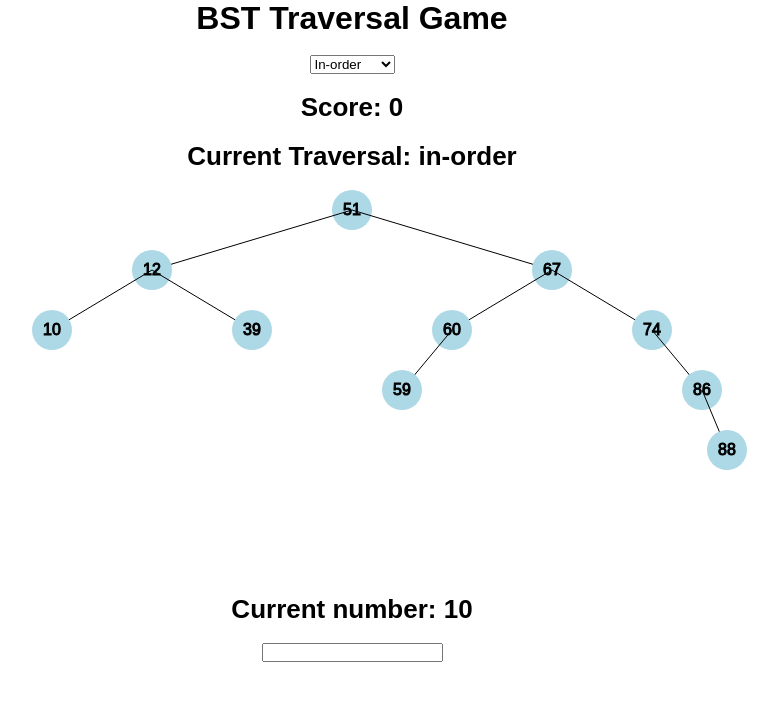
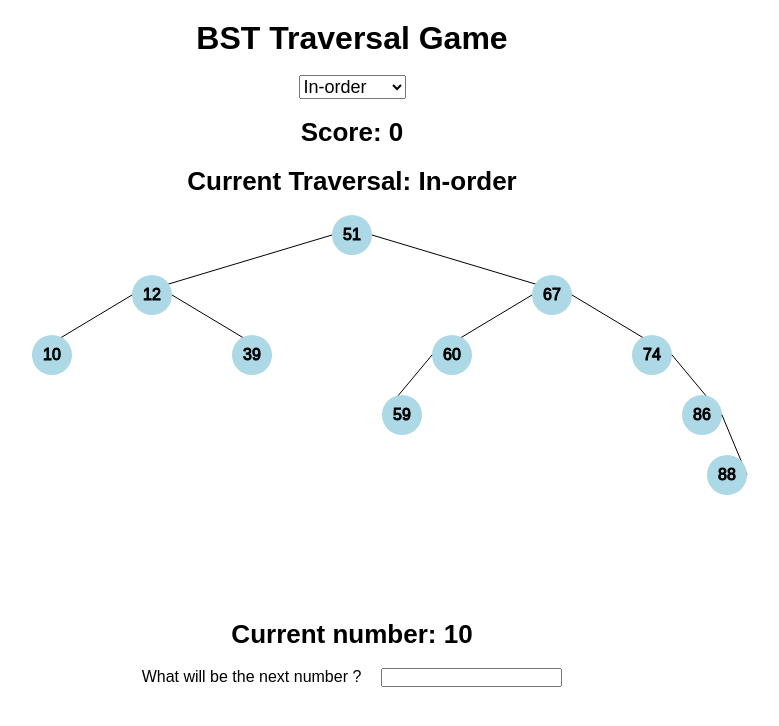
Before and after one commit to Jia2005/Algorific, a React (Create React App) app: page /bstgame in a window 1280 px wide. Shown: the top 726 px of the page, without its empty margins (288-1067 px from the left). Built offline with nearby package versions, Linux system fonts and the light colour scheme.

Commit message:
Fixed home finally

```diff
--- a/package.json
+++ b/package.json
@@ -20,6 +20,7 @@
     "react-router-dom": "^6.26.1",
     "react-scripts": "5.0.1",
     "router-dom": "^2.2.11",
+    "sweetalert": "^2.1.2",
     "sweetalert2": "^11.14.3",
     "web-vitals": "^2.1.4",
     "yup": "^1.4.0"
--- a/src/HomePage.css
+++ b/src/HomePage.css
@@ -104,7 +104,7 @@ body {
     margin: 0 10px;
   }
 
-  button {
+  .card button, .contact-us-text button {
     background-color: #bb66f8;
     border: none;
     color: white;
--- a/src/bstgame.js
+++ b/src/bstgame.js
@@ -1,5 +1,7 @@
 import React, { useState, useEffect } from 'react';
 import './App.css';
+import swal from 'sweetalert';
+import { useNavigate } from 'react-router-dom';
 
 function TreeNode(key) {
     return { left: null, right: null, val: key };
@@ -44,11 +46,12 @@ function postOrderTraversal(root, result) {
 
 const Bstgame = () => {
     const [bst, setBst] = useState(null);
-    const [traversalMethod, setTraversalMethod] = useState('in-order');
+    const [traversalMethod, setTraversalMethod] = useState('In-order');
     const [traversalValues, setTraversalValues] = useState([]);
     const [currentIndex, setCurrentIndex] = useState(0);
     const [score, setScore] = useState(0);
     const [userInput, setUserInput] = useState('');
+    const navigate = useNavigate();
 
     useEffect(() => {
         const numbers = Array.from({ length: 10 }, () => Math.floor(Math.random() * 100) + 1);
@@ -68,11 +71,11 @@ const Bstgame = () => {
 
     const traversal = (method, root, result) => {
         switch (method) {
-            case 'in-order':
+            case 'In-order':
                 return inOrderTraversal(root, result);
-            case 'pre-order':
+            case 'Pre-order':
                 return preOrderTraversal(root, result);
-            case 'post-order':
+            case 'Post-order':
                 return postOrderTraversal(root, result);
             default:
                 return [];
@@ -83,14 +86,26 @@ const Bstgame = () => {
         const guess = parseInt(userInput, 10);
         if (!isNaN(guess) && currentIndex < traversalValues.length - 1) {
             const correctNextNumber = traversalValues[currentIndex + 1];
-            if (guess === correctNextNumber) {
+            if (guess === correctNextNumber && currentIndex <= traversalValues.length - 3) {
                 setScore(score + 1);
-                alert('Correct!');
+                swal("Correct!","Keep Going ✨💎","success");
+            } else if (guess === correctNextNumber && currentIndex == traversalValues.length - 2) {
+                setScore(score + 1);
+                swal(`Your final score is ${score}`)
+                .then((value) => {
+                    navigate('/home');
+                });
             } else {
-                alert(`Wrong! Next was ${correctNextNumber}`);
+                swal("Wrong!",`The next number in series was ${correctNextNumber}`,"error");
             }
             setCurrentIndex(currentIndex + 1);
             setUserInput('');
+        }
+        if(currentIndex == traversalValues.length - 1) {
+            swal(`Your final score is ${score}`)
+            .then((value) => {
+                navigate('/home');
+            });
         }
     };
 
@@ -105,13 +120,13 @@ const Bstgame = () => {
                 </text>
                 {node.left && (
                     <>
-                        <line x1={x} y1={y} x2={x - dx} y2={y + 60} stroke="black" />
+                        <line x1={x-20} y1={y} x2={x - 20 - dx} y2={y + 60} stroke="black" />
                         {renderTree(node.left, x - dx, y + 60, dx / 2)}
                     </>
                 )}
                 {node.right && (
                     <>
-                        <line x1={x} y1={y} x2={x + dx} y2={y + 60} stroke="black" />
+                        <line x1={x+20} y1={y} x2={x + 20 + dx} y2={y + 60} stroke="black" />
                         {renderTree(node.right, x + dx, y + 60, dx / 2)}
                     </>
                 )}
@@ -120,9 +135,9 @@ const Bstgame = () => {
     };
 
     return (
-        <div className="App">
+        <div className="App" style={{padding: "20px 0"}}>
             <h1 style={{ color: 'black' }}>BST Traversal Game</h1><br />
-            <select onChange={(e) => setTraversalMethod(e.target.value)} value={traversalMethod}>
+            <select style={{fontSize: "18px"}} onChange={(e) => setTraversalMethod(e.target.value)} value={traversalMethod}>
                 <option value="in-order">In-order</option>
                 <option value="pre-order">Pre-order</option>
                 <option value="post-order">Post-order</option>
@@ -132,11 +147,12 @@ const Bstgame = () => {
             <svg width="800" height="400">
                 {renderTree(bst, 400, 20, 200)}
             </svg>
-            {currentIndex < traversalValues.length ? (
-                <div>
-                    <h2 style={{ color: 'black' }}>Current number: {traversalValues[currentIndex]}</h2><br />
+            <div style={{color: "black"}}>
+                <h2>Current number: {traversalValues[currentIndex]}</h2><br />
+                What will be the next number ?
                 <input
                     type="text"
+                    style={{marginLeft: "20px"}}
                     value={userInput}
                     onChange={(e) => setUserInput(e.target.value)}
                     onKeyDown={(e) => {
@@ -144,9 +160,6 @@ const Bstgame = () => {
                     }}
                 />
             </div>
-            ) : (
-                <h4>Game Over! Final Score: {score}</h4>
-            )}
         </div>
     );
 };
```
Also changed, not shown: 1 other file (tests, documents, lock files or other folders). Lines whose indentation alone changed are shown as unchanged.
